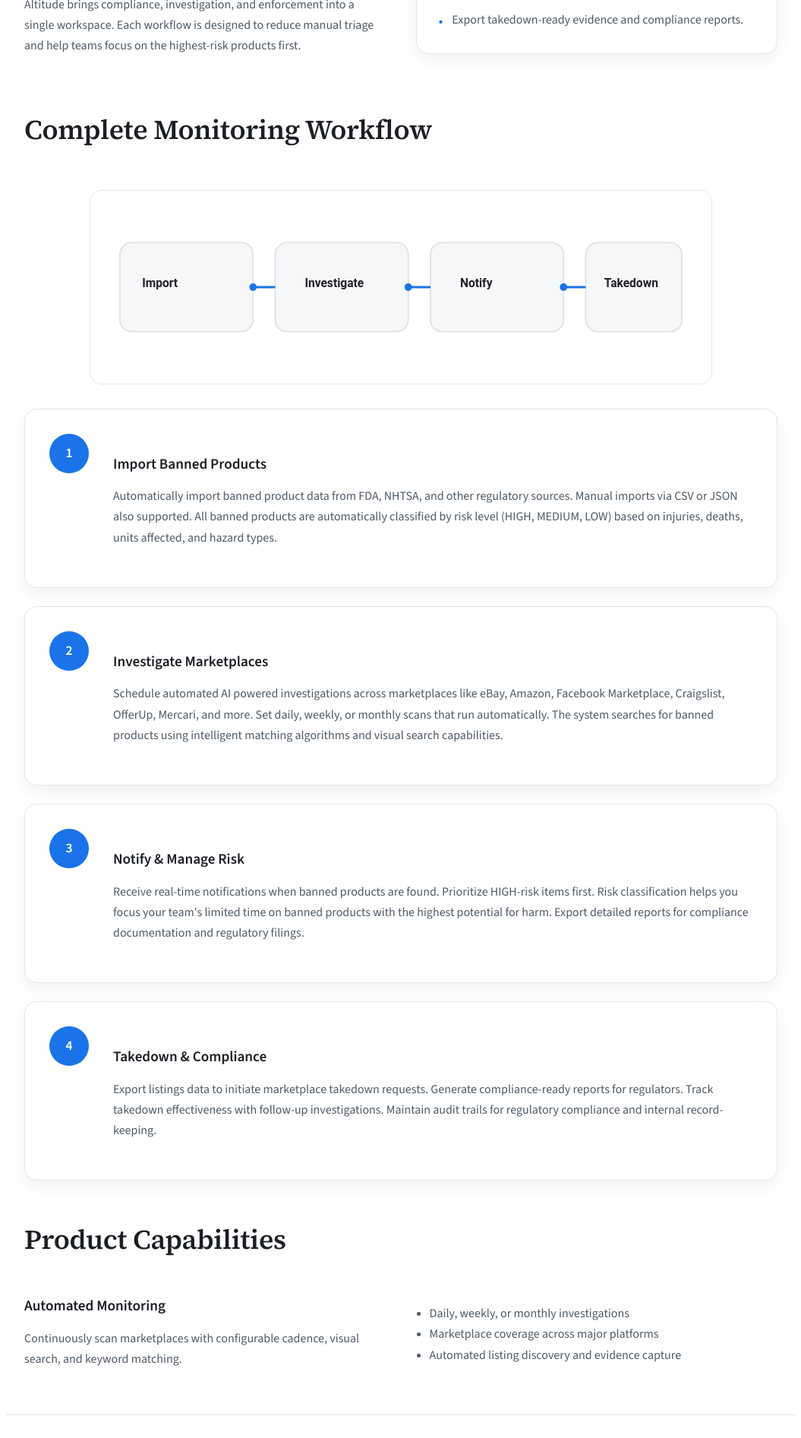
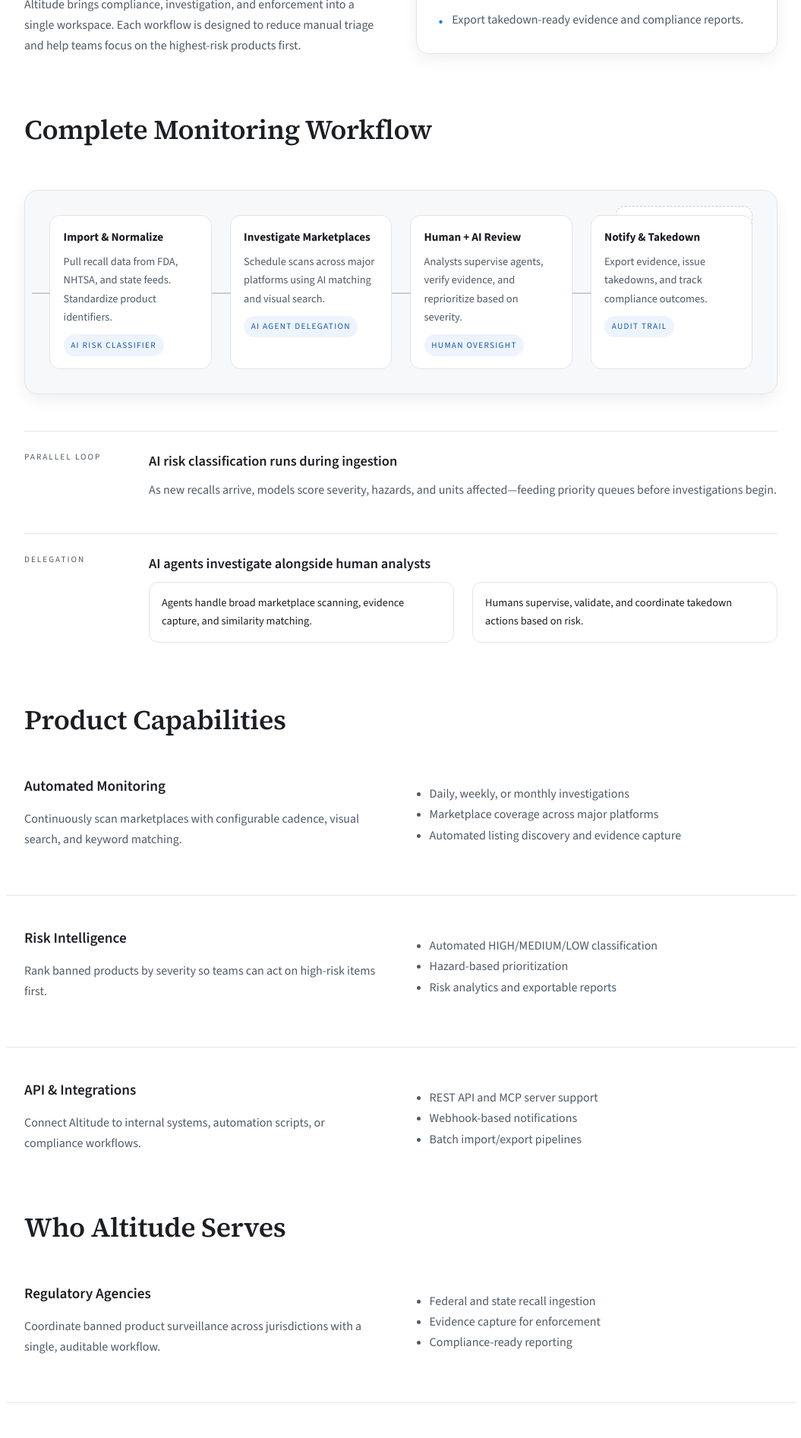
Before and after one commit to bizoton19/altitude, a Jekyll site: the page built from docs/index.md, in a window 1280 px wide. Shown: the part 1649-3542 px from the top of the page at 76% size, without its empty margins (112-1167 px from the left). Built offline with Jekyll 4.4.1, drawn with Linux system fonts in a browser that asks for light colours.

Commit message:
Revamp workflow with animated product-forward diagram

```diff
--- a/docs/_layouts/default.html
+++ b/docs/_layouts/default.html
@@ -573,19 +573,184 @@
   padding: 0 1.5rem;
 }
 
-.workflow-visual {
-  display: flex;
-  justify-content: center;
-  margin-bottom: 2rem;
+
+.workflow-stage {
+  display: grid;
+  grid-template-columns: 140px 1fr;
+  gap: 1.5rem;
+  padding: 1.5rem 0;
+  border-top: 1px solid var(--border);
 }
 
-.workflow-visual img {
-  width: 100%;
-  max-width: 820px;
-  height: auto;
-  border-radius: 16px;
+.workflow-stage:first-of-type {
+  border-top: none;
+}
+
+.workflow-label {
+  text-transform: uppercase;
+  letter-spacing: 0.18em;
+  font-size: 0.7rem;
+  color: var(--muted);
+}
+
+.workflow-title {
+  font-size: 1.15rem;
+  font-weight: 600;
+  margin-bottom: 0.5rem;
+}
+
+.workflow-diagram {
+  position: relative;
+  display: grid;
+  grid-template-columns: repeat(4, minmax(140px, 1fr));
+  gap: 1.5rem;
+  margin: 2rem 0 3rem;
+  padding: 2rem;
   border: 1px solid var(--border);
+  border-radius: 18px;
+  background: var(--bg-2);
+  box-shadow: var(--shadow-soft);
+  overflow: hidden;
+}
+
+.workflow-node {
+  position: relative;
+  padding: 1rem 1.1rem 1rem 1.1rem;
+  border: 1px solid var(--border);
+  border-radius: 14px;
   background: #fff;
+  min-height: 120px;
+}
+
+.workflow-node strong {
+  display: block;
+  font-size: 0.95rem;
+  margin-bottom: 0.4rem;
+}
+
+.workflow-node p {
+  margin: 0;
+  font-size: 0.9rem;
+}
+
+.workflow-node::before {
+  content: "";
+  position: absolute;
+  top: 50%;
+  left: -1.5rem;
+  width: 1.5rem;
+  height: 2px;
+  background: var(--border-strong);
+}
+
+.workflow-node:first-child::before {
+  display: none;
+}
+
+.workflow-rail {
+  position: absolute;
+  left: 2rem;
+  right: 2rem;
+  top: 50%;
+  height: 2px;
+  background: var(--border-strong);
+}
+
+.workflow-pulse {
+  position: absolute;
+  top: calc(50% - 6px);
+  left: 2rem;
+  width: 12px;
+  height: 12px;
+  border-radius: 50%;
+  background: var(--accent);
+  animation: workflowPulse 6s ease-in-out infinite;
+}
+
+.workflow-branch {
+  position: absolute;
+  right: 2rem;
+  top: 1.2rem;
+  width: 180px;
+  height: 60px;
+  border: 1px dashed var(--border-strong);
+  border-radius: 12px;
+  display: grid;
+  place-items: center;
+  color: var(--muted);
+  font-size: 0.8rem;
+  background: #fff;
+}
+
+.workflow-badge {
+  display: inline-flex;
+  align-items: center;
+  gap: 0.4rem;
+  font-size: 0.7rem;
+  text-transform: uppercase;
+  letter-spacing: 0.12em;
+  color: var(--accent-strong);
+  background: var(--accent-soft);
+  border-radius: 999px;
+  padding: 0.3rem 0.6rem;
+  margin-top: 0.6rem;
+}
+
+.workflow-duo {
+  display: grid;
+  grid-template-columns: repeat(2, minmax(0, 1fr));
+  gap: 1.5rem;
+}
+
+.workflow-pill {
+  border: 1px solid var(--border);
+  border-radius: 12px;
+  padding: 0.9rem 1rem;
+  background: #fff;
+  font-size: 0.9rem;
+}
+
+@keyframes workflowPulse {
+  0% {
+    transform: translateX(0);
+    opacity: 0.4;
+  }
+  30% {
+    opacity: 1;
+  }
+  60% {
+    transform: translateX(calc(100% - 3.5rem));
+    opacity: 1;
+  }
+  100% {
+    transform: translateX(calc(100% - 3.5rem));
+    opacity: 0;
+  }
+}
+
+@media (max-width: 900px) {
+  .workflow-diagram {
+    grid-template-columns: 1fr;
+  }
+
+  .workflow-rail,
+  .workflow-pulse,
+  .workflow-node::before,
+  .workflow-branch {
+    display: none;
+  }
+
+  .workflow-node {
+    min-height: auto;
+  }
+
+  .workflow-stage {
+    grid-template-columns: 1fr;
+  }
+
+  .workflow-duo {
+    grid-template-columns: 1fr;
+  }
 }
 
 .workflow-step {
--- a/docs/index.md
+++ b/docs/index.md
@@ -74,39 +74,52 @@
 <h2>Complete Monitoring Workflow</h2>
 
 <div class="workflow-section">
-  <div class="workflow-visual">
-    <img src="{{ '/assets/images/workflow-map.svg' | relative_url }}" alt="Workflow map">
-  </div>
+  <div class="workflow-diagram">
+    <div class="workflow-rail"></div>
+    <div class="workflow-pulse"></div>
+    <div class="workflow-branch">AI Risk Loop</div>
 
-  <div class="workflow-step">
-    <div class="workflow-number">1</div>
-    <div class="workflow-content">
-      <h3>Import Banned Products</h3>
-      <p>Automatically import banned product data from FDA, NHTSA, and other regulatory sources. Manual imports via CSV or JSON also supported. All banned products are automatically classified by risk level (HIGH, MEDIUM, LOW) based on injuries, deaths, units affected, and hazard types.</p>
+    <div class="workflow-node">
+      <strong>Import & Normalize</strong>
+      <p>Pull recall data from FDA, NHTSA, and state feeds. Standardize product identifiers.</p>
+      <div class="workflow-badge">AI Risk Classifier</div>
+    </div>
+
+    <div class="workflow-node">
+      <strong>Investigate Marketplaces</strong>
+      <p>Schedule scans across major platforms using AI matching and visual search.</p>
+      <div class="workflow-badge">AI Agent Delegation</div>
+    </div>
+
+    <div class="workflow-node">
+      <strong>Human + AI Review</strong>
+      <p>Analysts supervise agents, verify evidence, and reprioritize based on severity.</p>
+      <div class="workflow-badge">Human Oversight</div>
+    </div>
+
+    <div class="workflow-node">
+      <strong>Notify & Takedown</strong>
+      <p>Export evidence, issue takedowns, and track compliance outcomes.</p>
+      <div class="workflow-badge">Audit Trail</div>
     </div>
   </div>
 
-  <div class="workflow-step">
-    <div class="workflow-number">2</div>
-    <div class="workflow-content">
-      <h3>Investigate Marketplaces</h3>
-      <p>Schedule automated AI powered investigations across marketplaces like eBay, Amazon, Facebook Marketplace, Craigslist, OfferUp, Mercari, and more. Set daily, weekly, or monthly scans that run automatically. The system searches for banned products using intelligent matching algorithms and visual search capabilities.</p>
+  <div class="workflow-stage">
+    <div class="workflow-label">Parallel Loop</div>
+    <div>
+      <div class="workflow-title">AI risk classification runs during ingestion</div>
+      <p>As new recalls arrive, models score severity, hazards, and units affected—feeding priority queues before investigations begin.</p>
     </div>
   </div>
 
-  <div class="workflow-step">
-    <div class="workflow-number">3</div>
-    <div class="workflow-content">
-      <h3>Notify & Manage Risk</h3>
-      <p>Receive real-time notifications when banned products are found. Prioritize HIGH-risk items first. Risk classification helps you focus your team's limited time on banned products with the highest potential for harm. Export detailed reports for compliance documentation and regulatory filings.</p>
-    </div>
-  </div>
-
-  <div class="workflow-step">
-    <div class="workflow-number">4</div>
-    <div class="workflow-content">
-      <h3>Takedown & Compliance</h3>
-      <p>Export listings data to initiate marketplace takedown requests. Generate compliance-ready reports for regulators. Track takedown effectiveness with follow-up investigations. Maintain audit trails for regulatory compliance and internal record-keeping.</p>
+  <div class="workflow-stage">
+    <div class="workflow-label">Delegation</div>
+    <div>
+      <div class="workflow-title">AI agents investigate alongside human analysts</div>
+      <div class="workflow-duo">
+        <div class="workflow-pill">Agents handle broad marketplace scanning, evidence capture, and similarity matching.</div>
+        <div class="workflow-pill">Humans supervise, validate, and coordinate takedown actions based on risk.</div>
+      </div>
     </div>
   </div>
 </div>
```
